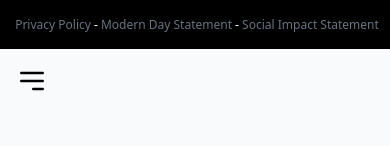
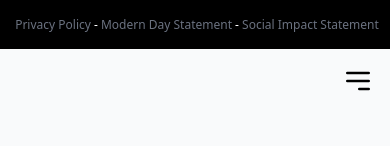
Before and after one commit to 0859185960822/msib-mg3, a website: page index.html in a window 390 px wide. Shown: the part 526-672 px from the top of the page. Drawn offline with nearby package versions, Linux system fonts and the light colour scheme; a web font is replaced by a local one.

Commit message:
revisi opsional 1

```diff
--- a/index.html
+++ b/index.html
@@ -62,7 +62,7 @@
 
       <header class="flex justify-between items-center p-4">
         <!-- Hamburger Menu untuk tampilan mobile -->
-        <div class="md:hidden">
+        <div class="md:hidden ml-auto md:mr-5">
           <button id="burger-menu" class="focus:outline-none">
             <svg class="w-8 h-8 text-black" fill="none" stroke="currentColor" viewBox="0 0 24 24" xmlns="http://www.w3.org/2000/svg">
               <path stroke-linecap="round" stroke-linejoin="round" stroke-width="2" d="M4 6h16M4 12h16m-7 6h7"></path>
```
Also changed, not shown: src/output.css.
